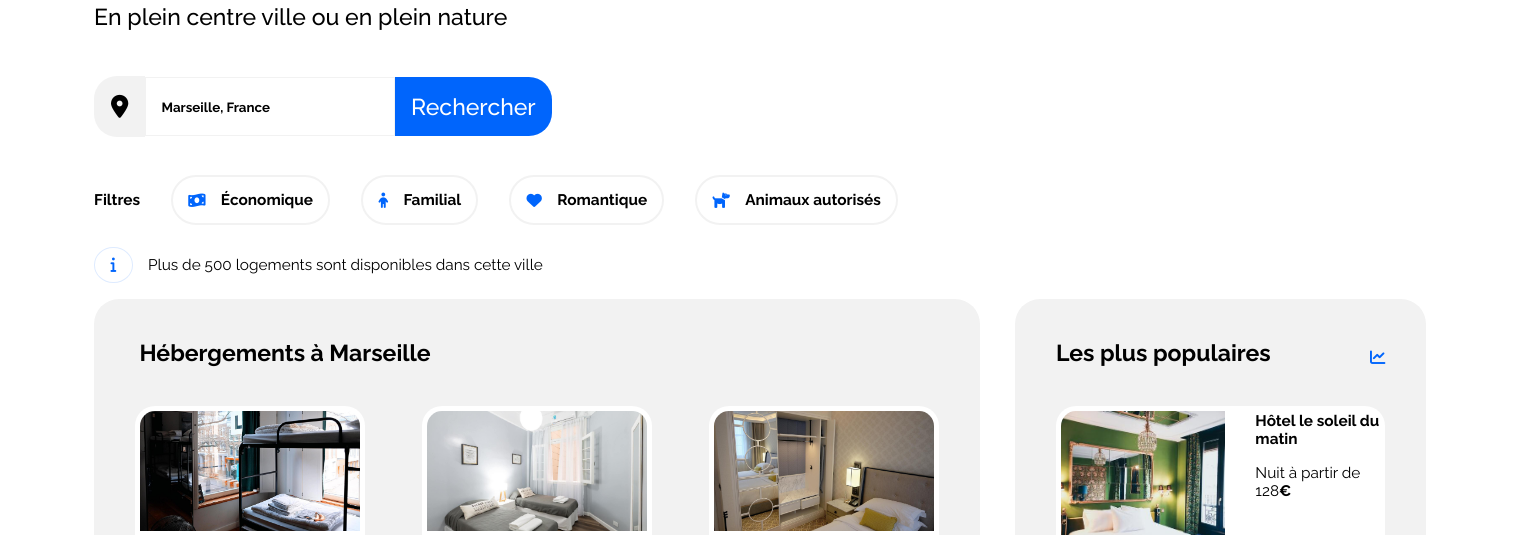
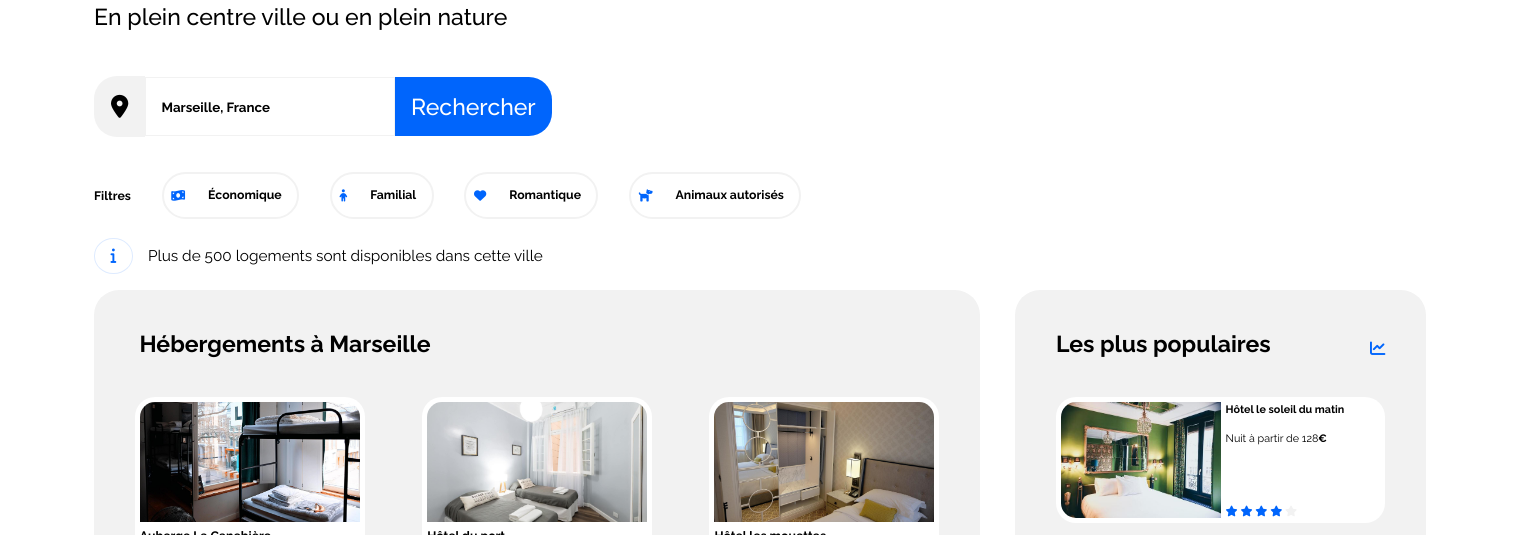
Before and after one commit to Meriamatt/Booki, a plain HTML site: page index.html in a window 1536 px wide. Shown: the part 186-721 px from the top of the page. Drawn offline with Linux system fonts and the light colour scheme.

Commit message:
media query min 441px

```diff
--- a/css/style.css
+++ b/css/style.css
@@ -433,15 +433,45 @@ form a {
 		max-width: 1440px;
 		margin: 0 auto;
 	}
+	.filter {
+		font-size: 0.8vw;
+	}
+	.filter i {
+		padding: 1vw 0.5vw;
+	}
+	#populaires .cartes_populaires h3 {
+		font-size: 0.7vw;
+	}
+	#populaires img {
+		min-width: auto;
+		height:auto;
+		width: 50%;
+		margin-right: 5px;
+	}
+	.tarifs_etoiles {
+		font-size: 0.7vw;
+		margin-top: 1vw;
+	}
 	.etoile_cartes_populaires {
-		font-size: 0.5vw;
+		font-size: 0.7vw;
 	}
+	h3{
+		font-size: 0.8vw;
+	}
+	#carte_activites h3 {
+		width:auto;
+		padding: 10px 5px;
+	}
+	.img_verticale img {
+		width: 12vw
+	}
+
 
 }
 
 /*------ booki_tablette--------*/
 
-@media screen and (min-width: 768px) and (max-width: 991px) {
+@media screen and (min-width: 768px) and (max-width: 1024px) {
 	body {
 		font-size: 1.5vw;
 	}
--- a/css/style_mobile.css
+++ b/css/style_mobile.css
@@ -60,6 +60,7 @@ nav li:hover a {
 
 section {
 	margin-left: 5%;
+	margin-right: 2%;
 }
 
 form {
@@ -72,7 +73,7 @@ legend {
 }
 
 h1 {
-	font-size: 5vw;
+	font-size: 4vw;
 }
 
 h3 {
```
Also changed, not shown: maquette.png (added).
